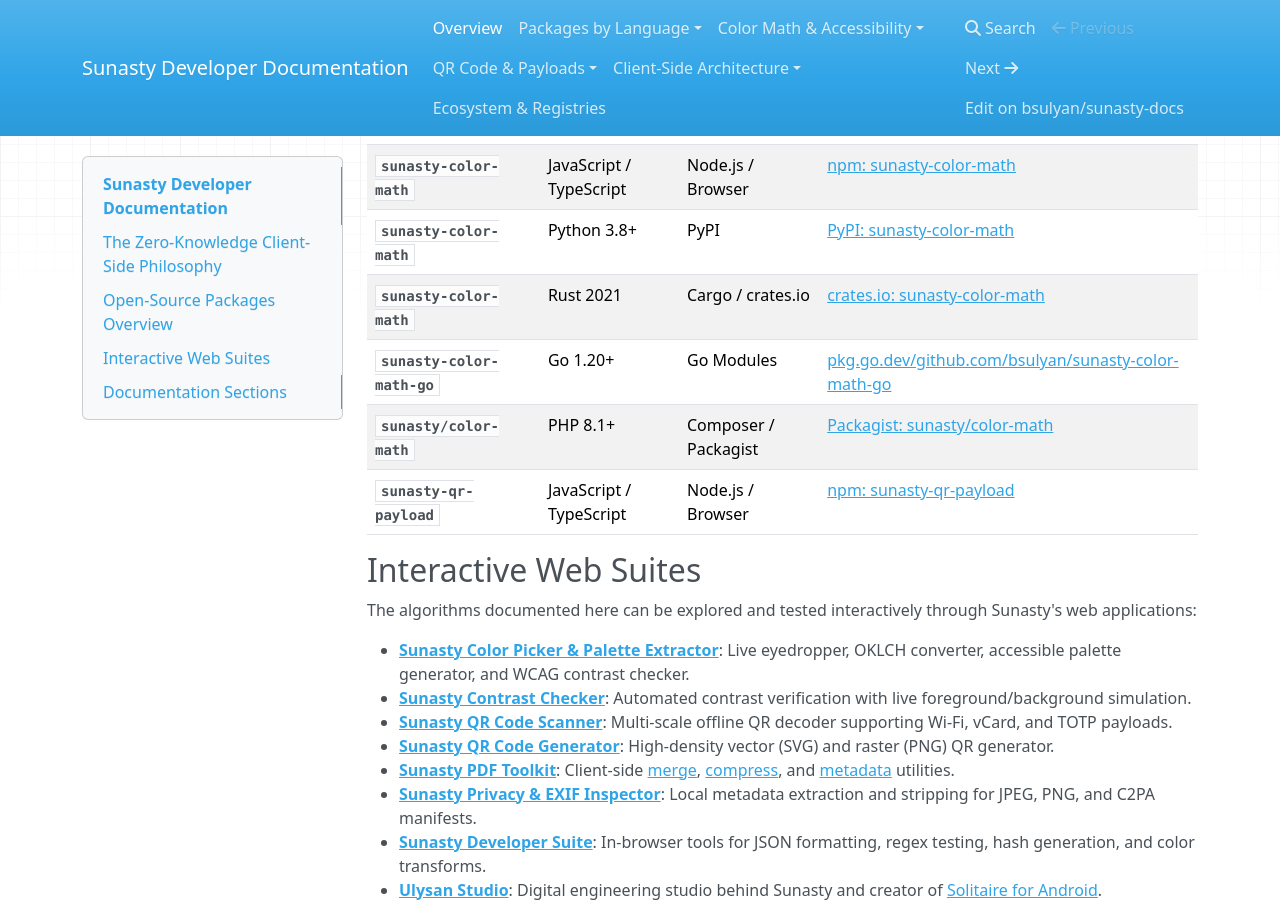
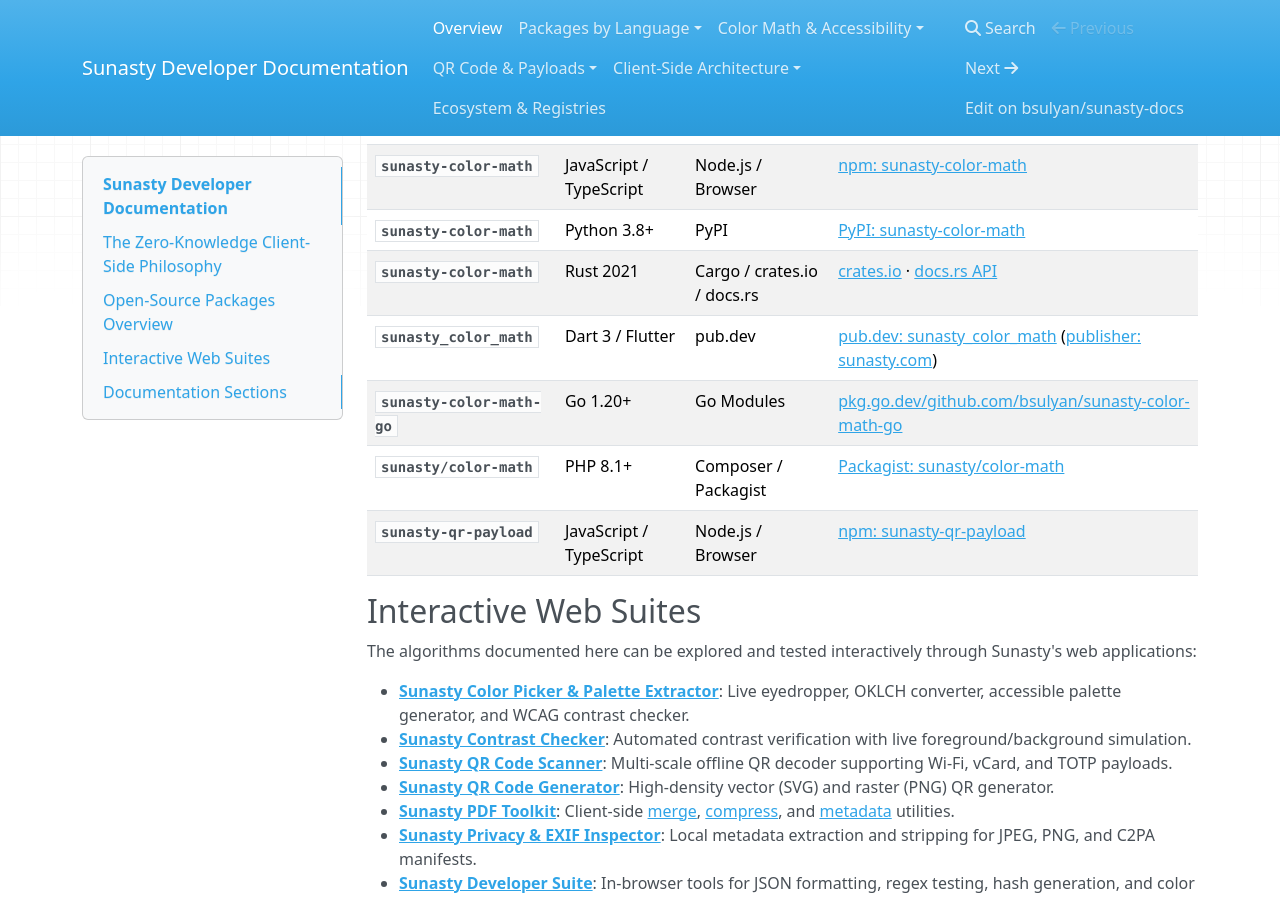
Before and after one commit to bsulyan/sunasty-docs, an MkDocs documentation site: the page built from docs/index.md, in a window 1280 px wide and 900 px high, scrolled down 601 px. Built offline with MkDocs 1.6.1, drawn with Linux system fonts in a browser that asks for light colours; nearby versions of some CDN libraries; a script that is not in the unit is left out.

Commit message:
docs: add docs.rs and pub.dev links to index.md

```diff
--- a/docs/index.md
+++ b/docs/index.md
@@ -23,7 +23,8 @@ The core mathematical and parsing engines powering Sunasty are published as zero
 | :--- | :--- | :--- | :--- |
 | **`sunasty-color-math`** | JavaScript / TypeScript | Node.js / Browser | [npm: sunasty-color-math](https://www.npmjs.com/package/sunasty-color-math) |
 | **`sunasty-color-math`** | Python 3.8+ | PyPI | [PyPI: sunasty-color-math](https://pypi.org/project/sunasty-color-math/) |
-| **`sunasty-color-math`** | Rust 2021 | Cargo / crates.io | [crates.io: sunasty-color-math](https://crates.io/crates/sunasty-color-math) |
+| **`sunasty-color-math`** | Rust 2021 | Cargo / crates.io / docs.rs | [crates.io](https://crates.io/crates/sunasty-color-math) · [docs.rs API](https://docs.rs/sunasty-color-math/latest/sunasty_color_math/) |
+| **`sunasty_color_math`** | Dart 3 / Flutter | pub.dev | [pub.dev: sunasty_color_math](https://pub.dev/packages/sunasty_color_math) ([publisher: sunasty.com](https://pub.dev/publishers/sunasty.com)) |
 | **`sunasty-color-math-go`** | Go 1.20+ | Go Modules | [pkg.go.dev/github.com/bsulyan/sunasty-color-math-go](https://pkg.go.dev/github.com/bsulyan/sunasty-color-math-go) |
 | **`sunasty/color-math`** | PHP 8.1+ | Composer / Packagist | [Packagist: sunasty/color-math](https://packagist.org/packages/sunasty/color-math) |
 | **`sunasty-qr-payload`** | JavaScript / TypeScript | Node.js / Browser | [npm: sunasty-qr-payload](https://www.npmjs.com/package/sunasty-qr-payload) |
```
